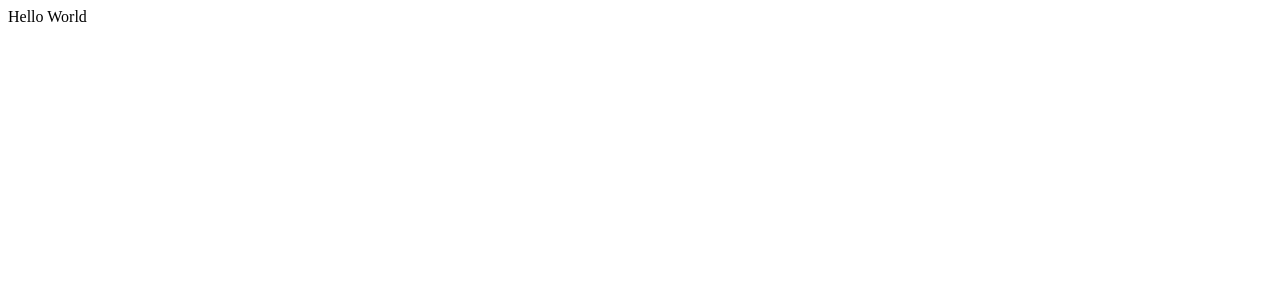
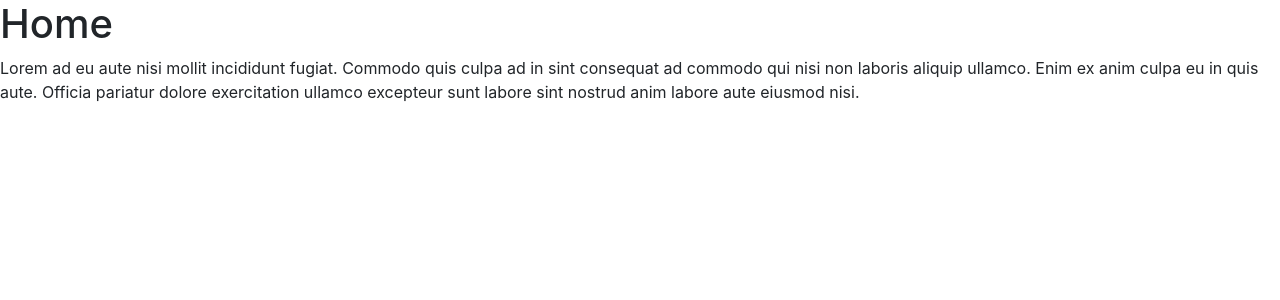
Before and after one commit to NameerWaqas/recruitment-management-system, a React (Create React App) app in the folder client/: page / in a window 1280 px wide. Shown: the top 300 px of the page. Built offline with nearby package versions, Linux system fonts and the light colour scheme.

Commit message:
refactor: setup context for theming and router for navigation.

```diff
--- a/client/package.json
+++ b/client/package.json
@@ -8,10 +8,13 @@
     "@testing-library/react": "^11.2.5",
     "@testing-library/user-event": "^12.8.3",
     "bootstrap": "^4.6.0",
+    "prop-types": "^15.7.2",
     "react": "^17.0.1",
     "react-dom": "^17.0.1",
     "react-query": "^3.13.3",
+    "react-redux": "^7.2.3",
     "react-router": "^5.2.0",
+    "react-router-dom": "^5.2.0",
     "react-scripts": "4.0.3",
     "reactstrap": "^8.9.0",
     "web-vitals": "^1.1.1"
--- a/client/src/App.js
+++ b/client/src/App.js
@@ -1,7 +1,26 @@
 import React from "react";
+import { BrowserRouter as Router, Switch, Route } from "react-router-dom";
+
+// Components import
+import Home from "./components/home/Home";
+
+// Utility component
+import ThemeColor from "./utilities/ColorHelper";
 
 function App() {
-  return <div className="App">Hello World</div>;
+  return (
+    <Router>
+      {/* A <Switch> looks through its children <Route>s and
+          renders the first one that matches the current URL. */}
+      <ThemeColor>
+        <Switch>
+          <Route component={Home} exact path="/" />
+          {/* <Route component={} path="/auth/login" /> */}
+          {/* <Route component={} path="/auth/signup" /> */}
+        </Switch>
+      </ThemeColor>
+    </Router>
+  );
 }
 
 export default App;
--- /dev/null
+++ b/client/src/components/home/Home.js
@@ -0,0 +1,19 @@
+import React from "react";
+import { colorHelper } from "../../utilities/ColorHelper";
+
+function Home() {
+  colorHelper();
+  return (
+    <>
+      <h1>Home</h1>
+      <p>
+        Lorem ad eu aute nisi mollit incididunt fugiat. Commodo quis culpa ad in
+        sint consequat ad commodo qui nisi non laboris aliquip ullamco. Enim ex
+        anim culpa eu in quis aute. Officia pariatur dolore exercitation ullamco
+        excepteur sunt labore sint nostrud anim labore aute eiusmod nisi.
+      </p>
+    </>
+  );
+}
+
+export default Home;
--- a/client/src/index.js
+++ b/client/src/index.js
@@ -2,12 +2,13 @@ import React from "react";
 import ReactDOM from "react-dom";
 import App from "./App";
 import reportWebVitals from "./reportWebVitals";
+import "bootstrap/dist/css/bootstrap.min.css";
 
 ReactDOM.render(
   <React.StrictMode>
     <App />
   </React.StrictMode>,
-  document.getElementById("root")
+  document.getElementById("root"),
 );
 
 // If you want to start measuring performance in your app, pass a function
--- /dev/null
+++ b/client/src/utilities/ColorHelper.js
@@ -0,0 +1,26 @@
+import React, { createContext, useState } from "react";
+import PropTypes from "prop-types";
+
+// let globalTheme = "light";
+/**
+ * @param props React Props
+ * @param {children} props.children
+ */
+function ThemeColor({ children }) {
+  const Context = createContext("light");
+  const [theme, setTheme] = useState("light");
+
+  return (
+    <Context.Provider value={[theme, setTheme]}>{children}</Context.Provider>
+  );
+}
+ThemeColor.propTypes = {
+  children: PropTypes.shape().isRequired,
+};
+
+// Utility function that returns background and foreground color based on the current theme.
+export function colorHelper(type, element) {
+  console.log("type,element :>> ", type, element);
+}
+
+export default ThemeColor;
```
Also changed, not shown: 1 other file (tests, documents, lock files or other folders).
